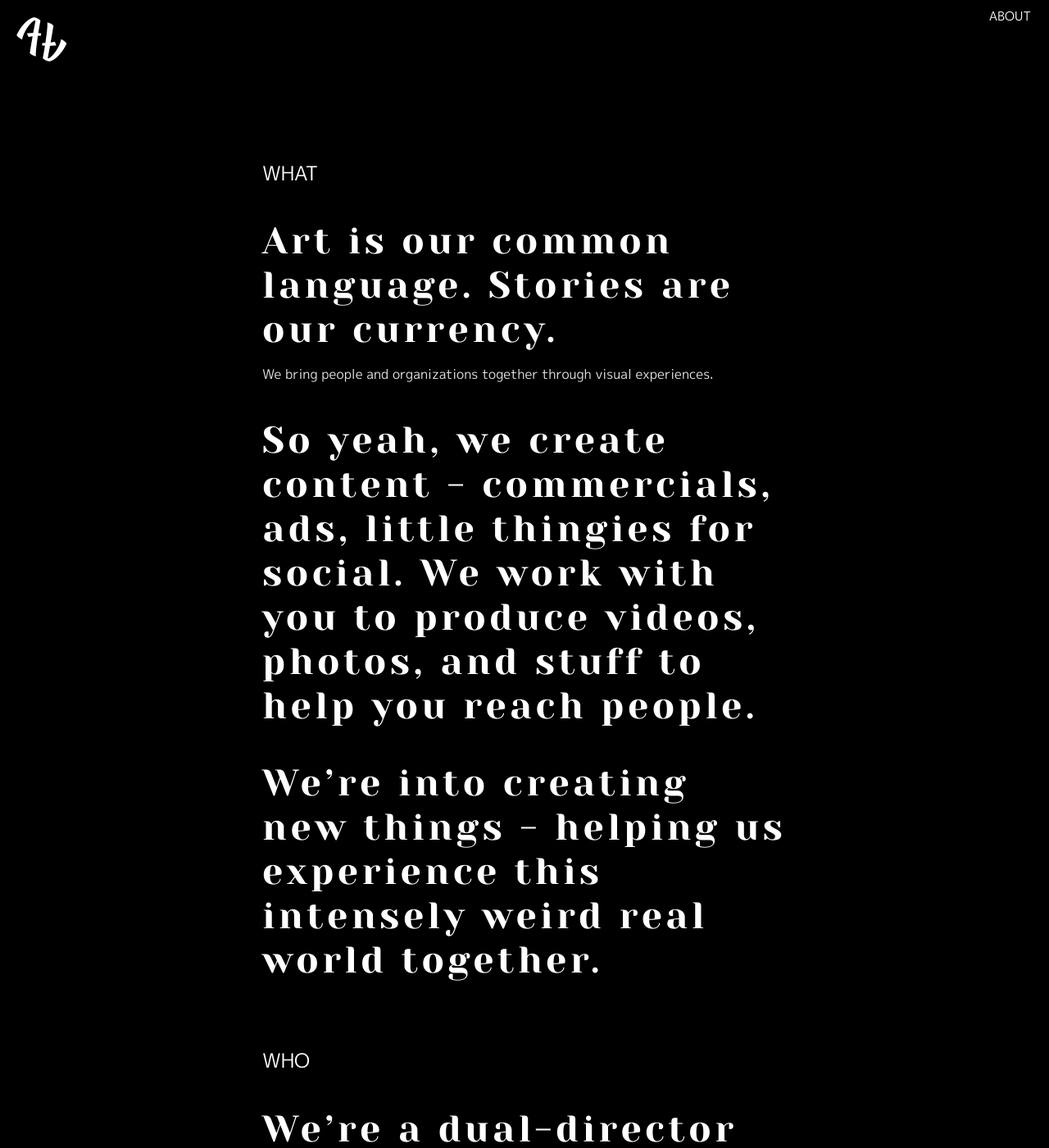
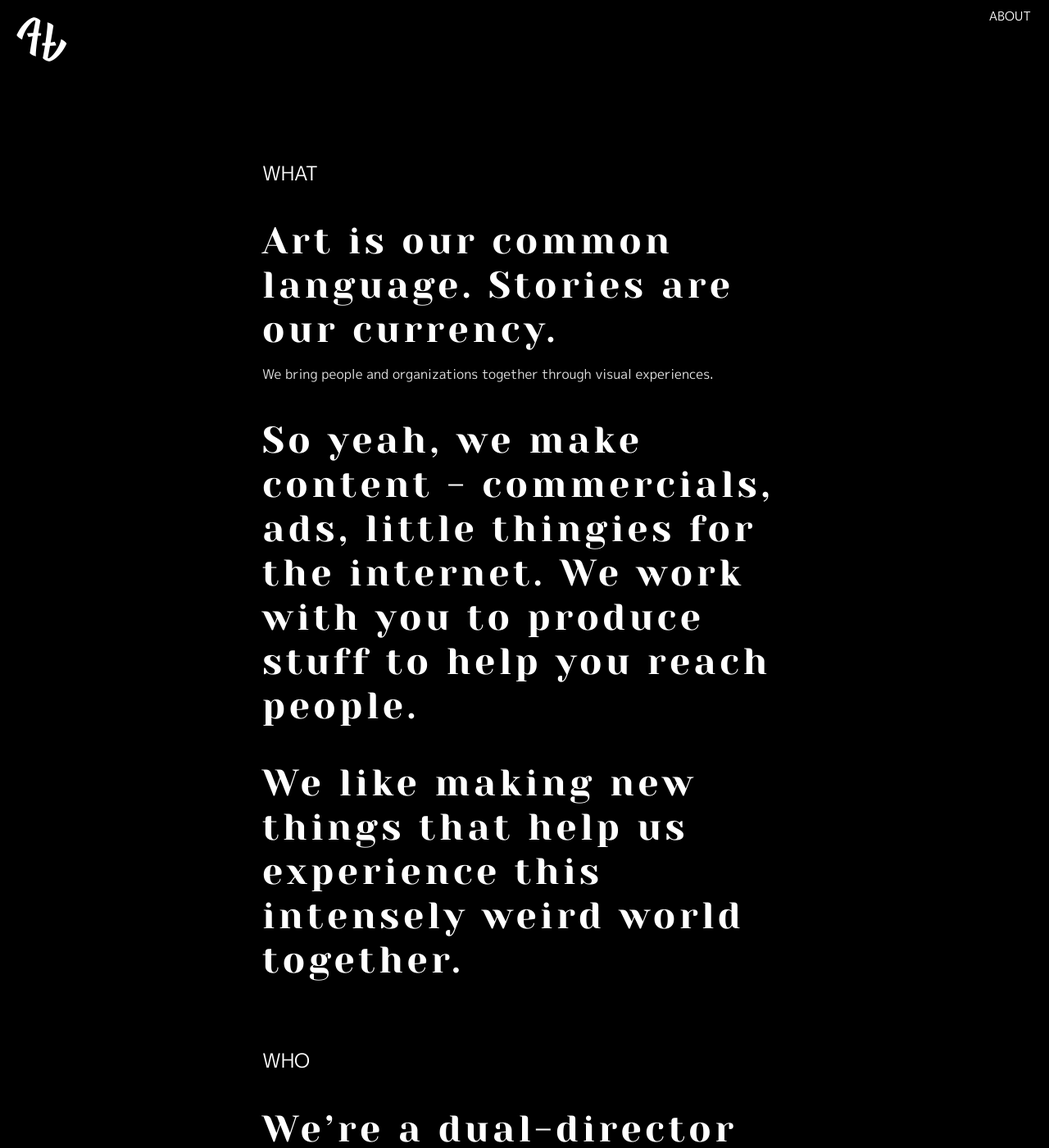
Before and after one commit to factorytown/factorytown.github.io, a Jekyll site: the page built from _pages/about.md, in a window 1280 px wide and 1400 px high. Shown: the whole window at 82% size. Built offline with Jekyll 4.4.1, drawn with Linux system fonts in a browser that asks for light colours; nearby versions of some CDN libraries.

Commit message:
Updated About

```diff
--- a/_pages/about.md
+++ b/_pages/about.md
@@ -8,9 +8,9 @@ title: ABOUT
 ## Art is our common language. Stories are our currency.
 We bring people and organizations together through visual experiences.
 
-## So yeah, we create content - commercials, ads, little thingies for social. We work with you to produce videos, photos, and stuff to help you reach people.
+## So yeah, we make content - commercials, ads, little thingies for the internet. We work with you to produce stuff to help you reach people.
 
-## We're into creating new things - helping us experience this intensely weird real world together.
+## We like making new things that help us experience this intensely weird world together.
 
 <BR>
 
```
